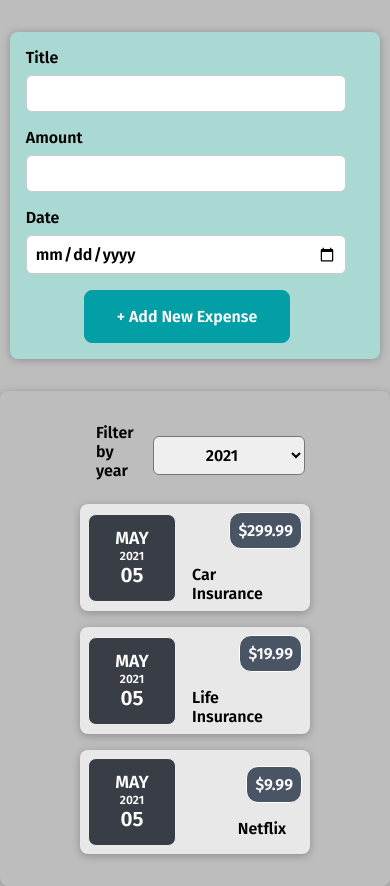
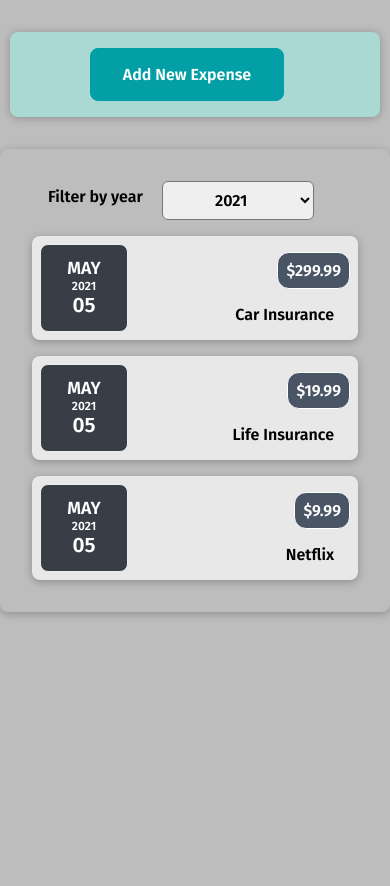
Before and after one commit to wizgurl101/react-expense-app, a React (Create React App) app: page / in a window 390 px wide. After the commit the page ends 844 px from the top, so only its background shows below. Built offline with nearby package versions, Linux system fonts and the light colour scheme.

Commit message:
add edit an expanse functionality

```diff
--- a/src/components/Expenses/ExpenseListing.css
+++ b/src/components/Expenses/ExpenseListing.css
@@ -5,3 +5,9 @@
   width: 40rem;
   max-width: 95%;
 }
+
+p {
+  margin-top: 2rem;
+  display: flex;
+  justify-content: center;
+}
--- a/src/components/Expenses/ExpenseListing.js
+++ b/src/components/Expenses/ExpenseListing.js
@@ -9,7 +9,7 @@ import "./ExpenseListing.css";
  * List all expense items
  */
 const ExpenseListing = (props) => {
-  // state variables
+  // state variable
   const [filteredYear, setFilteredYear] = useState("2021");
 
   // get year selected from filter
@@ -17,10 +17,24 @@ const ExpenseListing = (props) => {
     setFilteredYear(selectedYear);
   };
 
-  // array of expenses
+  // array of expenses with the selectedn year
   const filteredExpenses = props.expensesArray.filter((expense) => {
     return expense.date.getFullYear() === parseInt(filteredYear);
   });
+
+  let expensesContent = <p>No expenses found.</p>;
+
+  // if expenses array is not empty, display expenses listing for the selected year
+  if (filteredExpenses.length !== 0) {
+    expensesContent = filteredExpenses.map((expense) => (
+      <ExpenseItem
+        key={expense.id}
+        title={expense.title}
+        amount={expense.amount}
+        date={expense.date}
+      />
+    ));
+  }
 
   return (
     <div>
@@ -29,14 +43,7 @@ const ExpenseListing = (props) => {
           selected={filteredYear}
           onSelectYearFliter={selectYearFilterHandler}
         />
-        {filteredExpenses.map((expense) => (
-          <ExpenseItem
-            key={expense.id}
-            title={expense.title}
-            amount={expense.amount}
-            date={expense.date}
-          />
-        ))}
+        {expensesContent}
       </Card>
     </div>
   );
--- /dev/null
+++ b/src/components/Expenses/List.js
@@ -0,0 +1,3 @@
+const List = (props) => {};
+
+export default List;
--- a/src/components/NewExpense/NewExpense.js
+++ b/src/components/NewExpense/NewExpense.js
@@ -1,20 +1,46 @@
+import { useState } from "react";
 import NewExpenseForm from "./NewExpenseForm";
 import "./NewExpense.css";
 /**
  * NewExpenses component contain the form to add a new expense
  */
 const NewExpense = (props) => {
+  // state variable to determine to show add new expense button
+  // or show the form to edit an expanse
+  const [isEditing, setIsEditing] = useState(false);
+
+  // FUNCTIONS
   //  get form data to pass to App.js
   const onSaveExpenseDataHandler = (enteredExpenseData) => {
     const expenseData = { ...enteredExpenseData, id: Math.random().toString() };
 
     // send the new expense object to App.js
     props.onAddNewExpense(expenseData);
+
+    // close the expanse form
+    setIsEditing(false);
+  };
+
+  const startEditingHandler = () => {
+    setIsEditing(true);
+  };
+
+  // prop named onCancel is pass to the child component to reference this function
+  const stopEditingHandler = () => {
+    setIsEditing(false);
   };
 
   return (
     <div className="new-expense">
-      <NewExpenseForm onSaveExpenseData={onSaveExpenseDataHandler} />
+      {!isEditing && (
+        <button onClick={startEditingHandler}>Add New Expense</button>
+      )}
+      {isEditing && (
+        <NewExpenseForm
+          onSaveExpenseData={onSaveExpenseDataHandler}
+          onCancel={stopEditingHandler}
+        />
+      )}
     </div>
   );
 };
--- a/src/components/NewExpense/NewExpenseForm.js
+++ b/src/components/NewExpense/NewExpenseForm.js
@@ -78,7 +78,10 @@ const NewExpenseForm = (props) => {
         </div>
       </div>
       <div className="new_expense__actions">
-        <button type="submit">+ Add New Expense</button>
+        <button type="submit">+ Add Expense</button>
+        <button type="button" onClick={props.onCancel}>
+          Cancel
+        </button>
       </div>
     </form>
   );
--- a/src/components/UI/Card.css
+++ b/src/components/UI/Card.css
@@ -3,3 +3,9 @@
   border-radius: 8px;
   padding: 1rem 5rem 1rem 5rem;
 }
+
+@media (max-width: 580px) {
+  .card {
+    padding: 1rem 2rem 1rem 2rem;
+  }
+}
```
Also changed, not shown: src/components/Expenses/List.css (added).
